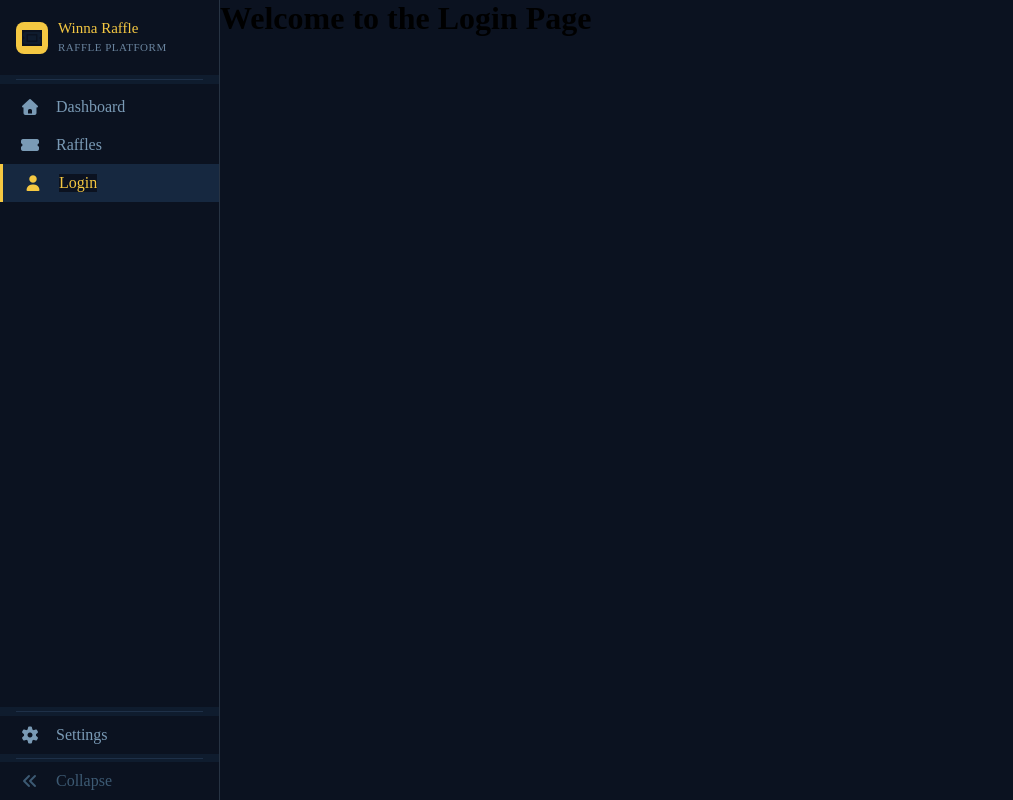
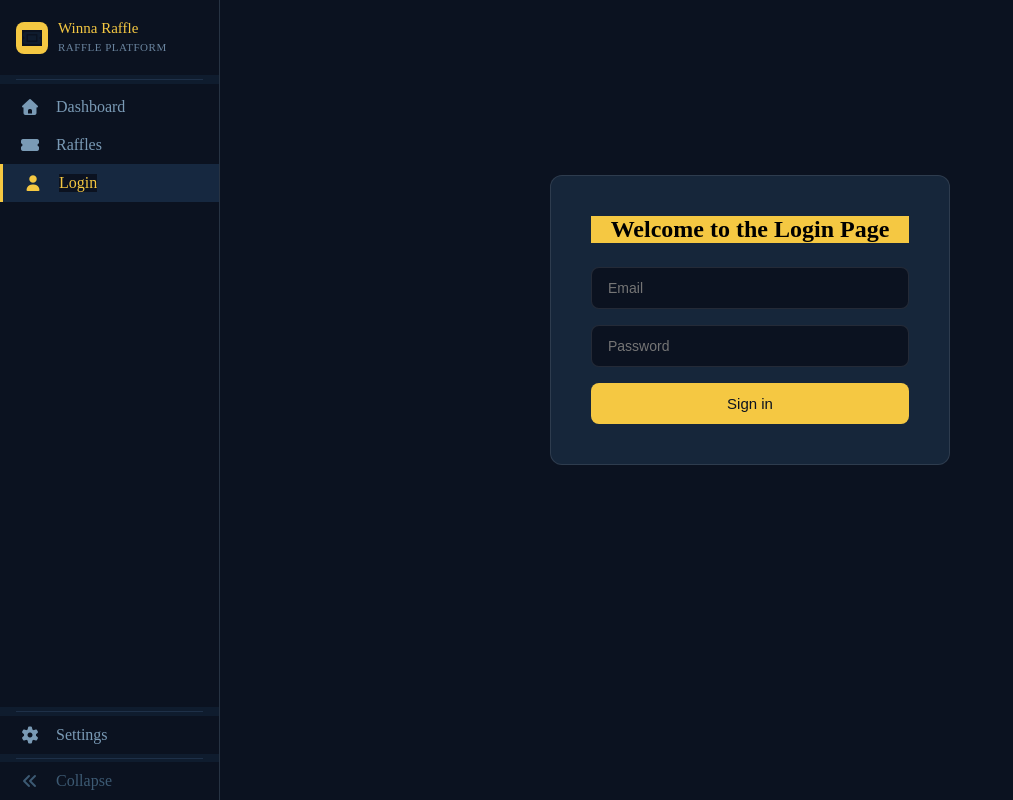
Before and after one commit to owen-prest/raffle-website, a Vue app: page /Login in a window 1280 px wide. Shown: the whole page, without its empty margins (0-1013 px from the left). Built offline with nearby package versions, Linux system fonts and the light colour scheme; the HTML template or start-up script is replaced by a standard one.

Commit message:
Added a redirect after a successful login

```diff
--- a/src/Views/Login.vue
+++ b/src/Views/Login.vue
@@ -1,13 +1,117 @@
 <script setup lang="ts">
+  import { ref } from 'vue'
+  import { useRouter} from 'vue-router'
+
+  const router = useRouter()
+
+  const email = ref('')
+  const password = ref ('')
+  const errorMessage = ref('')
+
+  const fakeUser = {
+    email:'test@email.com',
+    password:'password123'
+  }
+
+  const handleLogin = () =>{
+    // resets error message
+    errorMessage.value = ''
+
+    // check if fields are empty
+    if (!email.value  || !password.value){
+      errorMessage.value="Please fill in all fields"
+      return
+    }
+    // checks for valid email
+    if (!email.value.includes('@')) {
+      errorMessage.value = 'Please enter a valid email'
+      return
+    }
+    // check if credentials match fake user
+    if (email.value === fakeUser.email && password.value === fakeUser.password){
+      router.push('/')
+    } else {
+      errorMessage.value = 'Invalid email or password'
+    }
+  }
 
 </script>
 
 <template>
   <div class="login">
-    <h1>Welcome to the Login Page</h1>
+    <div class="login-menu">
+      <h1 class="login-title">Welcome to the Login Page</h1>
+        <div class="login-form">
+          <input v-model="email" type="email" placeholder="Email" class="login-input">
+          <input v-model="password" type="password" placeholder="Password" class="login-input">
+          <p v-if="errorMessage" class="error-message">{{ errorMessage }}</p>
+          <button class="login-btn" @click="handleLogin">Sign in</button>
+        </div>
+    </div>
   </div>
 </template>
 
 <style>
-
+.login{
+  display: flex;
+  align-items: center;
+  justify-content: center;
+  height: 80%;
+  background-color: #0B1220;
+  flex: 1;
+}
+.login-menu{
+  background-color: #16263a;
+  padding: 40px;
+  border-radius: 12px;
+  width: 100%;
+  max-width: 400px;
+  border: 1px solid rgba( 255, 255, 255, 0.1);
+}
+.login-title{
+  background-color: #F5C842;;
+  font-size:24px;
+  margin-bottom: 24px;
+  text-align: center;
+}
+.login-form{
+  display: flex;
+  flex-direction: column;
+  gap: 16px;
+  background-color: transparent;
+}
+.login-input{
+  background-color: #0B1220;
+  border: 1px solid rgba( 255, 255, 255, 0.1);
+  border-radius: 8px;
+  padding: 12px 16px;
+  color: #e6edef;
+  font-size: 14PX;
+  outline: none;
+  transition: BORDER 0.2s ease;
+}
+.login-btn{
+  background-color: #F5C842;
+  color: #0B1220;
+  border: none;
+  border-radius: 8px;
+  padding: 12px;
+  font-size: 15px;
+  font-weight: 500;
+  cursor: pointer;
+  transition: background 0.2s ease;
+}
+.login-btn:focus{
+border: 1px solid #F5C842;
+}
+.login-btn:hover{
+  background-color: #e6b800;
+}
+.error-message {
+  color: #ff6b6b;
+  font-size: 16px;
+  text-align: center;
+  padding: 16px;
+  border-radius: 12px;
+}
 </style>
```
